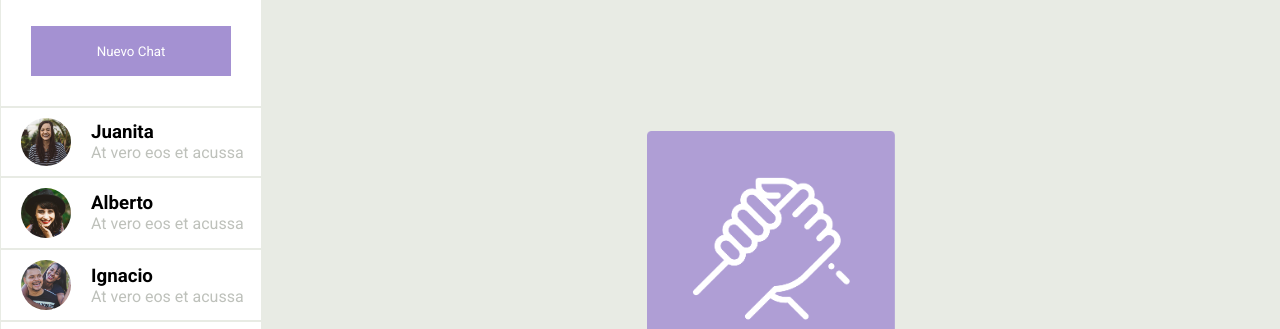
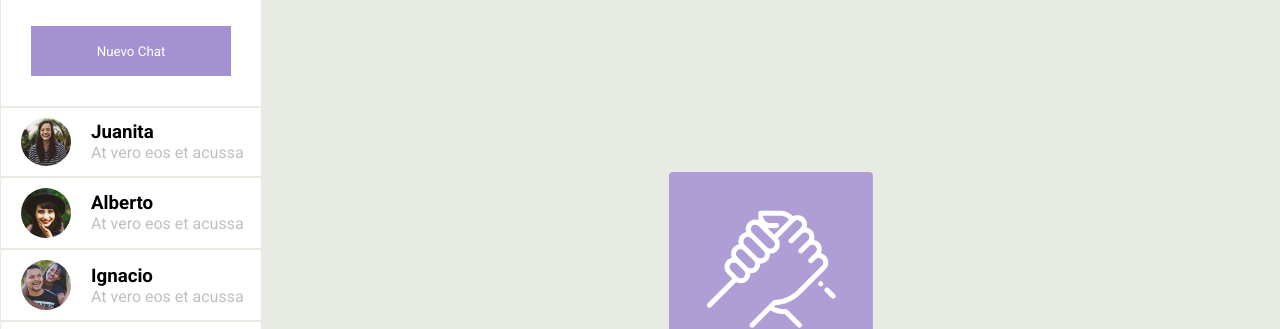
Before and after one commit to EdoZone/EjercicioEnClasesM3S6.2, a plain HTML site: page index.html in a window 1280 px wide. Shown: the part 69-398 px from the top of the page. Drawn offline with Linux system fonts and the light colour scheme.

Commit message:
Correcion con Evero

```diff
--- a/assets/css/style.css
+++ b/assets/css/style.css
@@ -67,12 +67,13 @@ main{
     flex-direction: column;
     justify-content: center;
     align-items: center;
-    padding: 200px;
+    /* padding: 200px; */
     background-color: #E8EBE4;
+    min-height: 100vh;
 }
 
 .img__main {
-    width: 40%;
+    width: 20%;
     border-radius: 0;
 }
 
```
